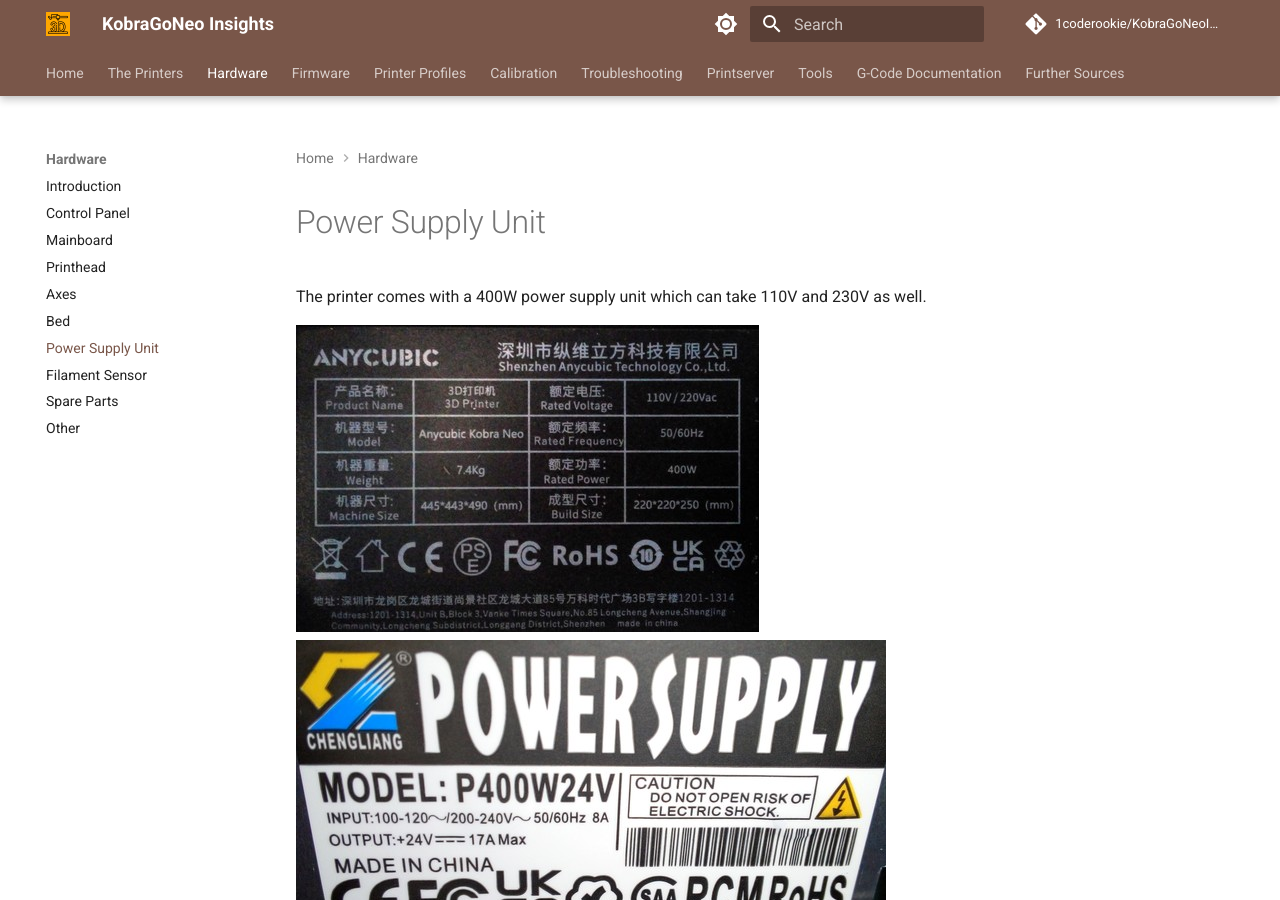
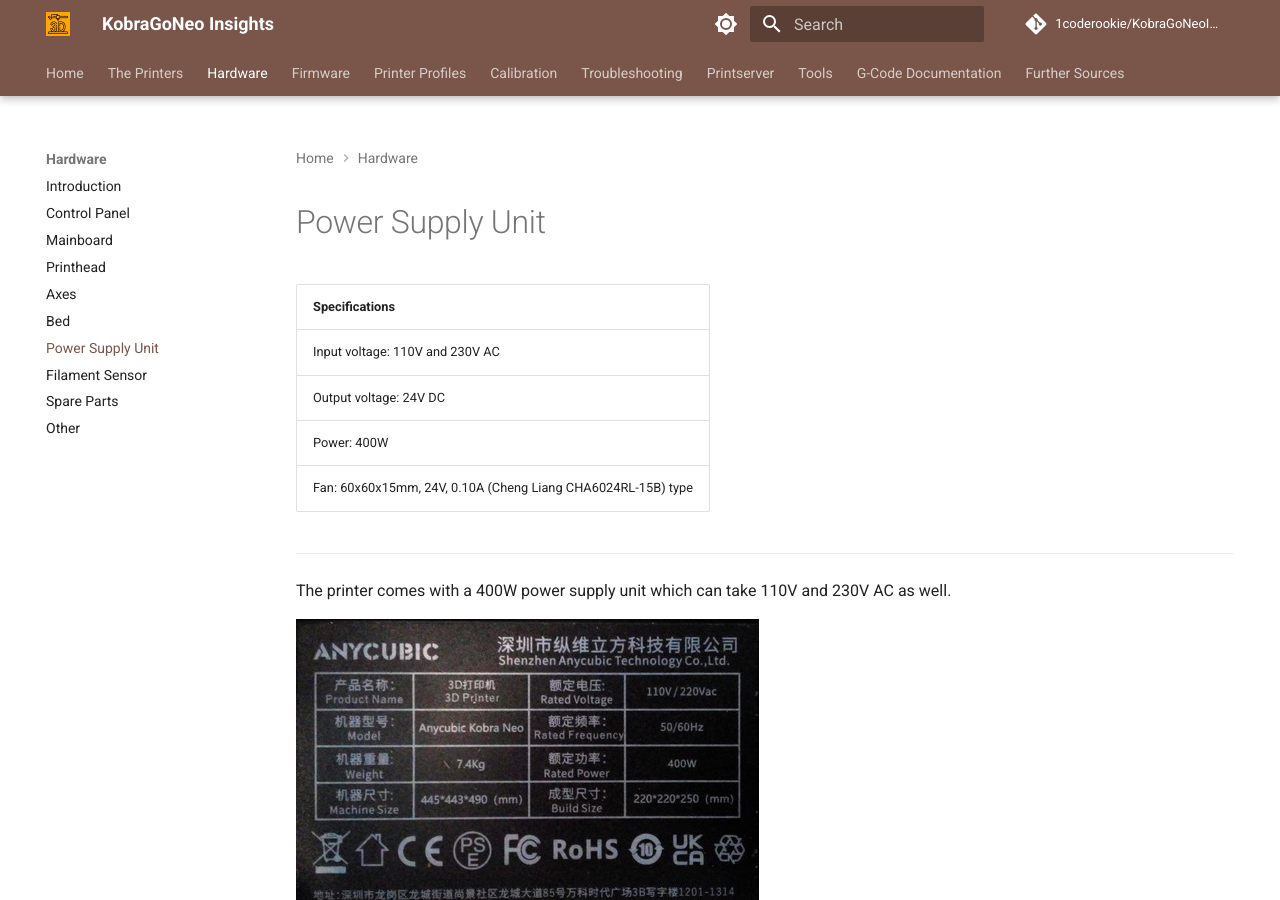
Before and after one commit to 1coderookie/KobraGoNeoInsights, an MkDocs documentation site: the page built from docs/hardware/powersupply.md, in a window 1280 px wide and 900 px high. Built offline with MkDocs 1.6.1 and Material for MkDocs 9.7.7, drawn with Linux system fonts in a browser that asks for light colours; comment, search, counter and statistics services are not loaded.

Commit message:
Update powersupply.md

```diff
--- a/docs/hardware/powersupply.md
+++ b/docs/hardware/powersupply.md
@@ -1,7 +1,17 @@
 <link rel=”manifest” href=”docs/manifest.webmanifest”>
 
 # Power Supply Unit
-The printer comes with a 400W power supply unit which can take 110V and 230V as well.
+
+| Specifications |
+|:---------------|
+| Input voltage: 110V and 230V AC |
+| Output voltage: 24V DC |
+| Power: 400W |
+| Fan: 60x60x15mm, 24V, 0.10A (Cheng Liang CHA6024RL-15B) type |
+
+---
+
+The printer comes with a 400W power supply unit which can take 110V and 230V AC as well.
 
 ![Sticker power supply front](../assets/images/powersupply_label_web.jpg)
 ![Sticker power supply itself](../assets/images/psu_label_web.jpg)
```
